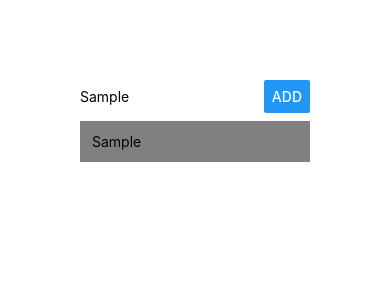
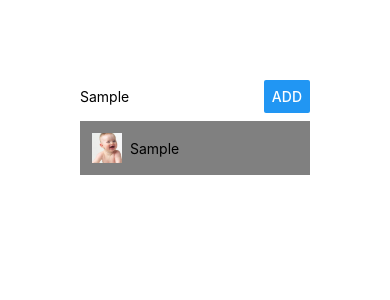
Before and after one commit to aisav/react-native-udemy-app, a React Native app: screen / in a window 390 px wide. Both pictures are taken after typing "Sample" into the empty fields and a click on the button "ADD". Shown: the top 300 px of the page. Built offline with nearby package versions, Linux system fonts and the light colour scheme.

Commit message:
adding image to the list

```diff
--- a/App.js
+++ b/App.js
@@ -3,6 +3,7 @@ import {StyleSheet, Text, View, TextInput, Button} from 'react-native';
 
 import PlaceInput from './src/components/PlaceInput';
 import PlacesOutput from './src/components/PlacesOutput';
+import baby from './assets/baby.jpeg';
 
 
 export default class App extends React.Component {
@@ -36,7 +37,8 @@ export default class App extends React.Component {
             return {
                 places: prevState.places.concat( {
                     key: Math.random(),
-                    value: placeName}),
+                    name: placeName,
+                    image: baby,})
             }
         })
     }
--- a/src/components/ListItem.js
+++ b/src/components/ListItem.js
@@ -1,10 +1,11 @@
 import React from 'react';
-import {StyleSheet, Text, View, TouchableOpacity} from 'react-native';
+import {StyleSheet, Text, View, TouchableOpacity, Image} from 'react-native';
 
 
 const listItem = (props) => {
     return <TouchableOpacity onPress={()=>props.onItemPressed()}>
         <View style={styles.listItem}>
+            <Image resizeMode="cover" source={props.placeImage} style={styles.placeImage}/>
             <Text>{props.placeName}</Text>
         </View>
     </TouchableOpacity>
@@ -17,6 +18,13 @@ const styles = StyleSheet.create({
         backgroundColor: 'grey',
         padding: 12,
         marginTop: 8,
+        flexDirection: 'row',
+        alignItems: 'center',
+    },
+    placeImage: {
+        marginRight: 8,
+        width: 30,
+        height: 30,
     }
 })
 
--- a/src/components/PlaceInput.js
+++ b/src/components/PlaceInput.js
@@ -8,7 +8,7 @@ const placeInput = props => {
     <View style={styles.inputContainer}>
         <TextInput
             style={styles.placeInput}
-            value={props.placeName}
+            name={props.placeName}
             placeholder="Input any text here"
             onChangeText={props.placeNameChangedHandler}>
         </TextInput>
--- a/src/components/PlacesOutput.js
+++ b/src/components/PlacesOutput.js
@@ -9,7 +9,8 @@ const placeOutput = props => {
 
     return <FlatList data={props.places}
                      renderItem={(info) => (
-                         <ListItem placeName={info.item.value}
+                         <ListItem placeName={info.item.name}
+                                   placeImage={info.item.image}
                                    onItemPressed={() => props.onItemDeleted(info.item.key)}/>
                      )}>
     </FlatList>
```
Also changed, not shown: assets/baby.jpeg (added).
